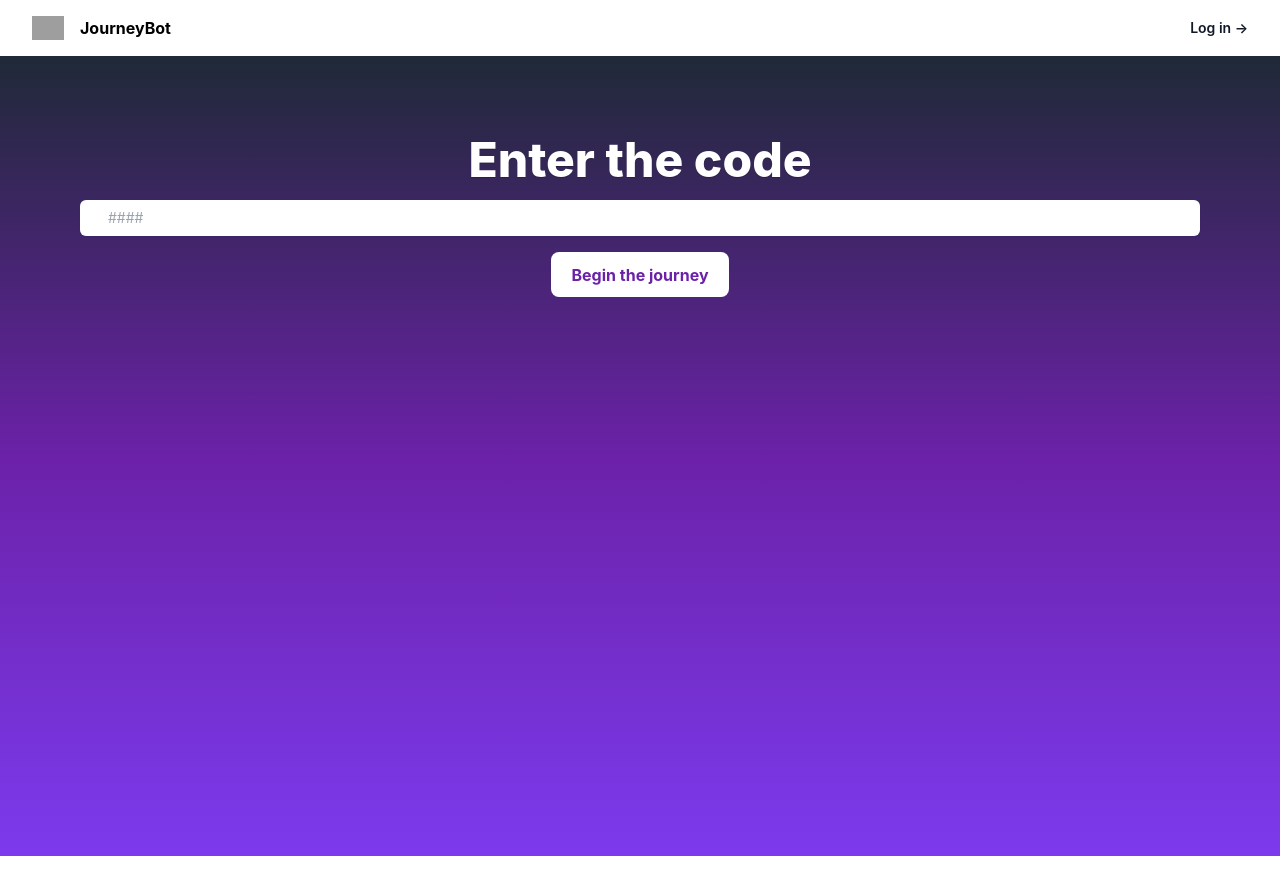
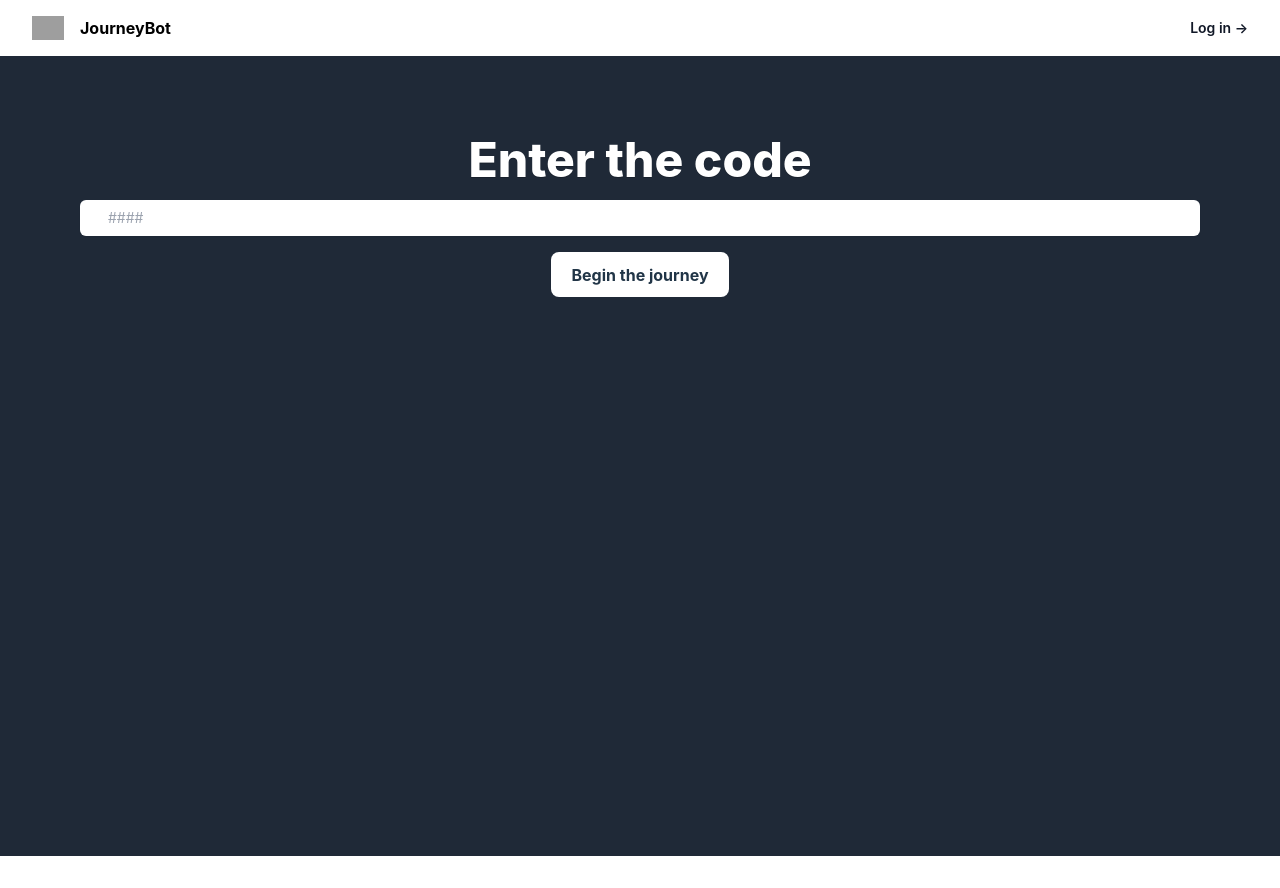
Before and after one commit to somkamarius/h4v, a React (Vite) app in the folder web-app/: page / in a window 1280 px wide. Built offline with nearby package versions, Linux system fonts and the light colour scheme; grey boxes are pictures that could not be loaded.

Commit message:
styling frontas

```diff
--- a/web-app/src/App.tsx
+++ b/web-app/src/App.tsx
@@ -29,9 +29,10 @@ function App() {
                 pauseOnHover
             />
             <Header />
-            <div className="min-h-screen bg-gradient-to-b from-gray-800 via-purple-800 to-violet-600">
+            <div className="z-0 min-h-screen bg-gradient-to-b from-gray-800 via-purple-800 to-violet-600">
                 {displayGame ? <GameScreen initialMessage={initialMessage} code={code} /> : <IntroPage setDisplayGame={setDisplayGame} setInitialMessage={setInitialMessage} setUpperCode={setCode} />}
             </div>
+            {/* </div> */}
         </>
     )
 }
--- a/web-app/src/components/IntroPage.tsx
+++ b/web-app/src/components/IntroPage.tsx
@@ -34,6 +34,7 @@ export function IntroPage({ setDisplayGame, setInitialMessage, setUpperCode }: P
         }, 2000);
     }
     return (
+        <div className={` bg-gray-800 min-h-screen transition-all duration-[3000ms] ${fade ? "opacity-0" : "opacity-100"}`} >
             <div className={`pt-20 mx-20 transition-all duration-[2000ms] ${!fade ? "opacity-100" : "opacity-0"}`}>
                 <div className="font-extrabold text-white text-5xl">
                     <label className="[text-shadow:_0_1px_0_rgb(0_0_0_/_20%)]">Enter the code</label>
@@ -43,9 +44,10 @@ export function IntroPage({ setDisplayGame, setInitialMessage, setUpperCode }: P
                     <div className="pointer-events-none absolute inset-y-0 left-0 flex items-center pl-3" />
                     <input onBlur={(event) => { setCode(event.target.value); setUpperCode(event.target.value) }} type="text" name="price" id="price" className="mt-4 block w-full rounded-md border-0 py-1.5 pl-7 pr-20 text-gray-900 placeholder:text-gray-400 sm:text-sm sm:leading-6" placeholder="####" />
                 </div>
-            <button onClick={handleSubmit} type="submit" className="mt-4 text-purple-800 font-bold bg-white ">
+                <button onClick={handleSubmit} type="submit" className={`mt-4  transition-all duration-[3000ms]  ${!fade ? 'text-grey-800' : 'text-purple-800'}  font-bold bg-white`}>
                     Begin the journey
                 </button>
             </div>
+        </div >
     )
 }
```
Also changed, not shown: web-app/src/components/GameScreen.tsx (+6 -9 lines). Lines whose indentation alone changed are shown as unchanged.
